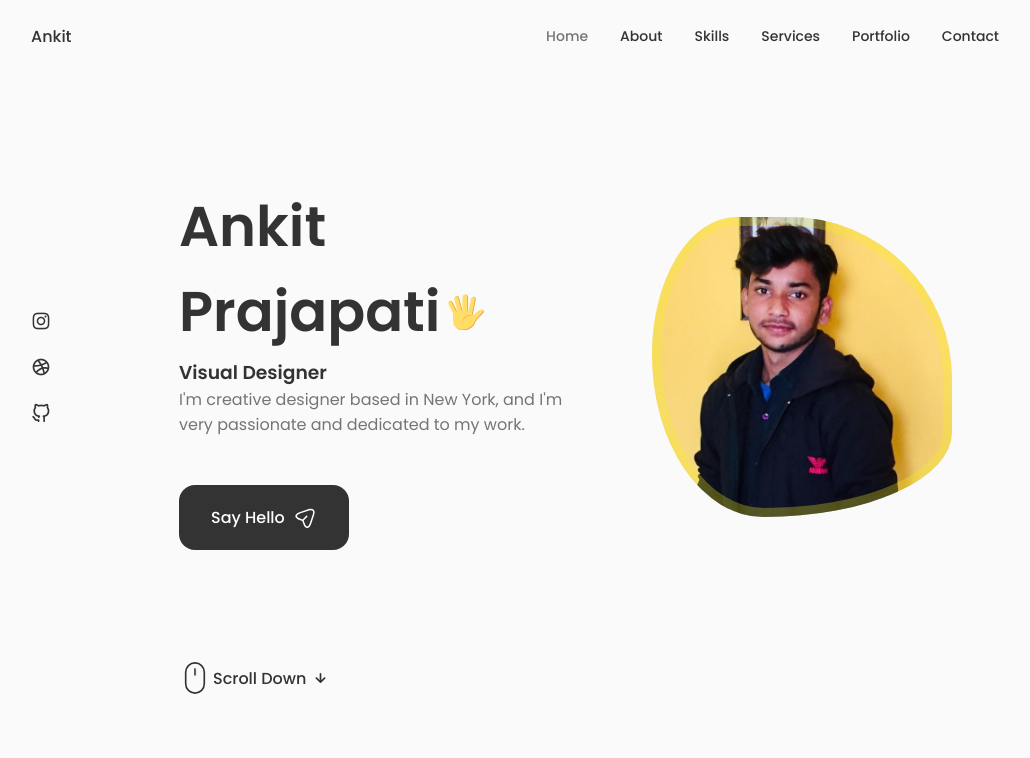
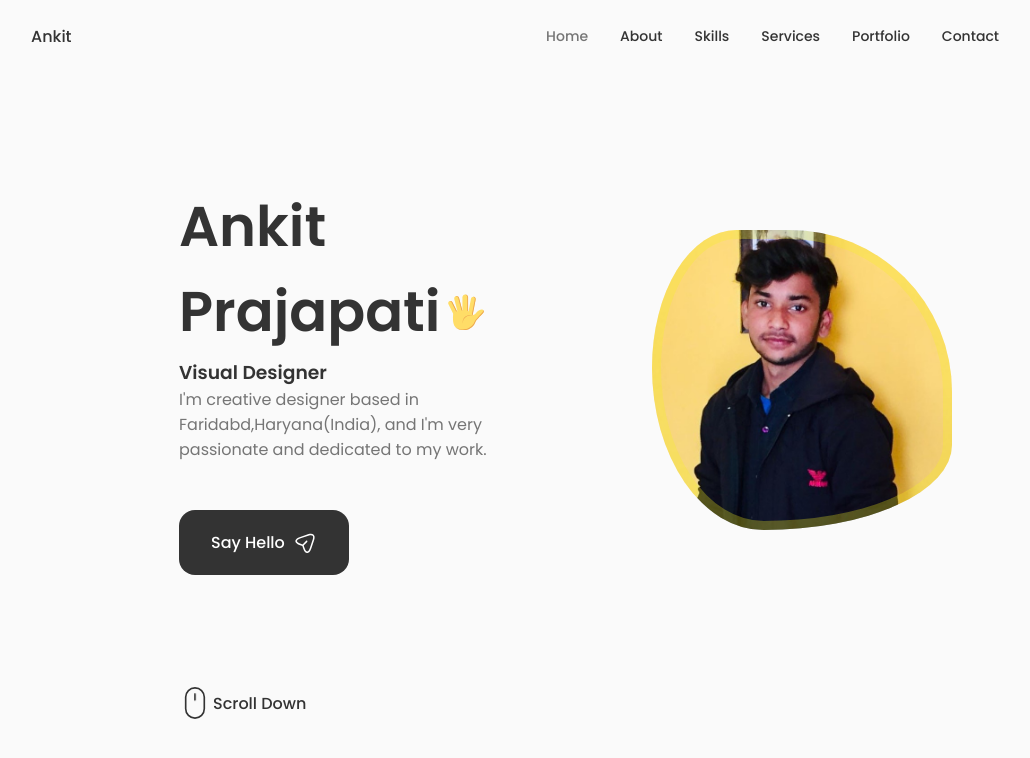
Before and after one commit to imankii01/Portfolio, a React (Create React App) app: page / in a window 1280 px wide. Shown: the top 758 px of the page, without its empty margins (125-1155 px from the left). Built offline with nearby package versions, Linux system fonts and the light colour scheme.

Commit message:
change bio city

```diff
--- a/src/components/Home/Data.jsx
+++ b/src/components/Home/Data.jsx
@@ -58,7 +58,7 @@ const Data = () => {
 
         </h1>
         <h3 className="home__subtitle">Visual Designer</h3>
-        <p className="home__description">I'm creative designer based in New York, and I'm very passionate and dedicated to my work.
+        <p className="home__description">I'm creative designer based in Faridabd,Haryana(India), and I'm very passionate and dedicated to my work.
 </p>
 <a href="#contact" className="button button--flex">Say Hello
 <svg
```
